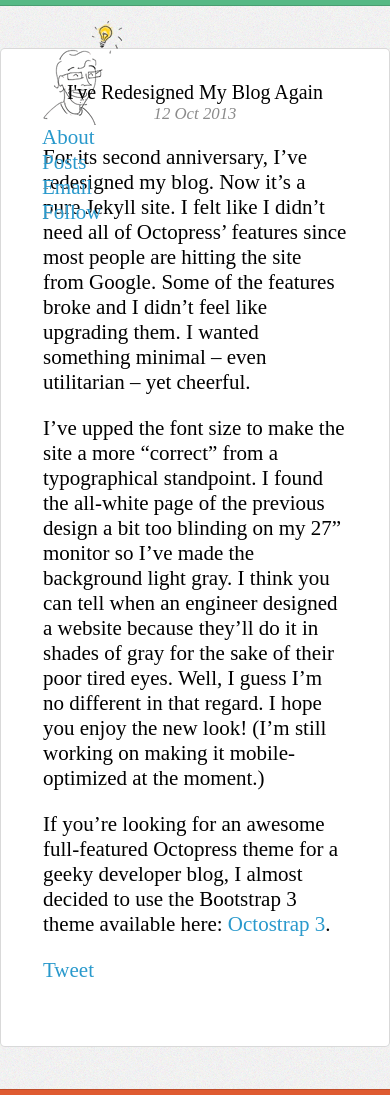
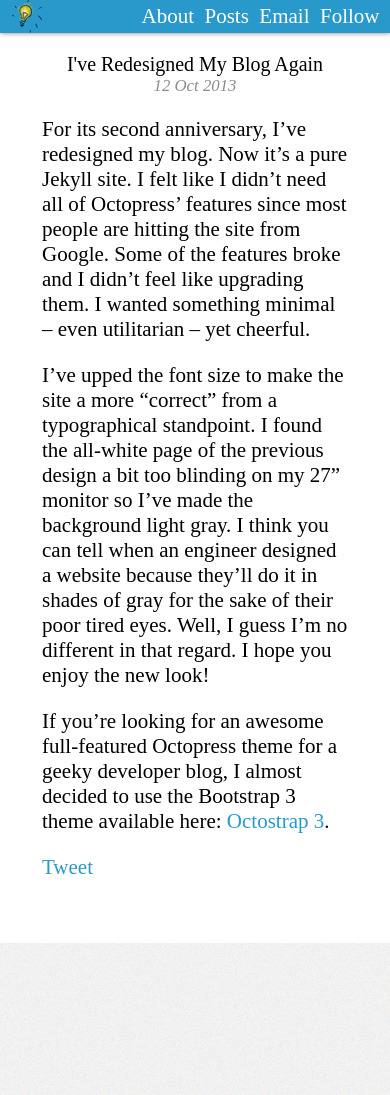
Before and after one commit to jstarrdewar/jstarrdewar.github.io, a Jekyll site: the page built from _posts/2013-10-12-ive-redesigned-the-blog-again.markdown, in a window 390 px wide and 1095 px high. Built offline with Jekyll 4.4.1, drawn with Linux system fonts in a browser that asks for light colours; Markdown is read by kramdown in place of the engine named in the settings; comment, search, counter and statistics services are not loaded.

Commit message:
Added mobile layout and google analytics.

```diff
--- a/_layouts/default.html
+++ b/_layouts/default.html
@@ -17,10 +17,7 @@
 	<link rel="apple-touch-icon" sizes="114x114" href="/assets/images/apple-touch-icon-76x76.png" />
 	<link rel="apple-touch-icon" sizes="144x144" href="/assets/images/apple-touch-icon-152x152.png" />
 
-    <!-- syntax highlighting CSS -->
     <link rel="stylesheet" href="/css/syntax.css">
-
-    <!-- Custom CSS -->
     <link rel="stylesheet" href="/css/main.css">
 
     <script type="text/javascript" src="/js/picturefill_matchmedia.js"></script>
@@ -40,17 +37,14 @@
 
   </head>
   <body>
+	  <div id="topStripe" class="stripe"></div>
+
+
   	<header class="tk-omnes-pro">
-  		<!-- <h1>John Starr Dewar</h1> -->
-		<!-- <div>
-			John
-		</div>
-		<div>
-			Starr
-		</div>
-		<div>
-			Dewar
-		</div> -->
+  	  <div class="container">
+
+  		<h1>John Starr Dewar</h1>
+
 			<div id="pic">
 			</div>
   		<div id="nav">
@@ -59,26 +53,15 @@
 			<a href="http://www.123contactform.com/form-724791/Email-Me">Email</a>
   			<a href="/follow">Follow</a>
   		</div>
+	</div>
+
 	</header>
-	  <div id="topStripe" class="stripe"></div>
+
   	  <div id="topMargin" class="margin"></div>
 
 
     <div id="main" class="container">
 
-		<!-- <header class="tk-omnes-pro">
-			<h1>John Starr Dewar</h1>
-			<div id="nav">
-				<a>Blog</a>
-				<a>About</a>
-				<a>Projects</a>
-				<a>Contact</a>
-			</div>
-		</header> -->
-
-			<!-- <div id="name">
-				JOHN STARR DEWAR
-			</div> -->
       <div class="site tk-freight-sans-pro">
         {{ content }}
       </div>
@@ -117,18 +100,21 @@
   }
   checkHeight();
 
-  /*
-  if (!Modernizr.flexwrap && window.innerHeight > bottomStripe.offsetTop + 10) {
-	  bottomStripe.parentNode.removeChild(bottomStripe);
-  }*/
+
   </script>
-    <!-- /container
+  <script type="text/javascript">
 
-    <a class="twitter-timeline" href="https://twitter.com/jstarrdewar" data-widget-id="377253789658402816">Tweets by @jstarrdewar</a>
-    <script>!function(d,s,id){var js,fjs=d.getElementsByTagName(s)[0],p=/^http:/.test(d.location)?'http':'https';if(!d.getElementById(id)){js=d.createElement(s);js.id=id;js.src=p+"://platform.twitter.com/widgets.js";fjs.parentNode.insertBefore(js,fjs);}}(document,"script","twitter-wjs");</script>
+    var _gaq = _gaq || [];
+    _gaq.push(['_setAccount', 'UA-8569918-1']);
+    _gaq.push(['_trackPageview']);
 
--->
+    (function() {
+      var ga = document.createElement('script'); ga.type = 'text/javascript'; ga.async = true;
+      ga.src = ('https:' == document.location.protocol ? 'https://ssl' : 'http://www') + '.google-analytics.com/ga.js';
+      var s = document.getElementsByTagName('script')[0]; s.parentNode.insertBefore(ga, s);
+    })();
 
+  </script>
 
   </body>
 </html>
--- a/_layouts/post.html
+++ b/_layouts/post.html
@@ -9,7 +9,6 @@ layout: default
 <div class="post">
 {{ content }}
 </div>
-<div class="cf"></div>
 <div id="share">
 	<a href="https://twitter.com/share" class="twitter-share-button" data-via="jstarrdewar" data-size="large" data-count="none">Tweet</a>
 	<div style="float:right">
--- a/_posts/2013-10-12-ive-redesigned-the-blog-again.markdown
+++ b/_posts/2013-10-12-ive-redesigned-the-blog-again.markdown
@@ -9,6 +9,6 @@ comments: true
 
 For its second anniversary, I’ve redesigned my blog. Now it’s a pure Jekyll site. I felt like I didn’t need all of Octopress’ features since most people are hitting the site from Google.  Some of the features broke and I didn’t feel like upgrading them. I wanted something minimal – even utilitarian – yet cheerful.
 
-I’ve upped the font size to make the site a more “correct” from a typographical standpoint. I found the all-white page of the previous design a bit too blinding on my 27” monitor so I’ve made the background light gray. I think you can tell when an engineer designed a website because they’ll do it in shades of gray for the sake of their poor tired eyes. Well, I guess I’m no different in that regard. I hope you enjoy the new look! (I’m still working on making it mobile-optimized at the moment.)
+I’ve upped the font size to make the site a more “correct” from a typographical standpoint. I found the all-white page of the previous design a bit too blinding on my 27” monitor so I’ve made the background light gray. I think you can tell when an engineer designed a website because they’ll do it in shades of gray for the sake of their poor tired eyes. Well, I guess I’m no different in that regard. I hope you enjoy the new look!
 
 If you’re looking for an awesome full-featured Octopress theme for a geeky developer blog, I almost decided to use the Bootstrap 3 theme available here: [Octostrap 3](https://github.com/kAworu/octostrap3).
--- a/css/main.css
+++ b/css/main.css
@@ -146,10 +146,7 @@ header {
 }
 
 header h1 {
-	text-align: center;
-	font-size: 3rem;
-	font-weight: 100;
-	color: #8B8B8B;
+	display:none;
 }
 
 #nav a {
@@ -205,7 +202,7 @@ header h1 {
 .container {
     margin: auto;
     max-width: 38rem;
-    min-width: 14rem;
+    min-width: 240px;
 }
 
 .fullWidthImage img {
@@ -235,6 +232,7 @@ header h1 {
 	width: 100%;
 }
 
+/*
 .site .header a {
   font-weight: bold;
   text-decoration: none;
@@ -261,6 +259,7 @@ header h1 {
 .site .header a.extra:hover {
   color: #000;
 }
+*/
 
 .site .meta {
   color: #aaa;
@@ -310,3 +309,83 @@ hr {
 #disqus_thread {
 	padding-top: 1rem;
 }
+
+@media (max-width: 1060px) {
+	header {
+		top: 0;
+		left: 0;
+		width: 100%;
+		color: #555;
+		font-size: 1rem;
+		text-align: center;
+		background: #2999CC;
+/*	    border-bottom: 1px solid rgba(0,0,0,.15);*/
+		  -webkit-box-shadow: 0px 0px 5px rgba(0, 0, 0, 0.5);
+		  -moz-box-shadow:    0px 0px 5px rgba(0, 0, 0, 0.5);
+		  box-shadow:         0px 0px 5px rgba(0, 0, 0, 0.5);
+	}
+
+	#topStripe, #bottomStripe {
+		display: none;
+	}
+
+/*	header h1 {
+		display: block;
+		float: left;
+		font-size: 1rem;
+		font-weight: 100;
+		color: #145986;
+		text-shadow: 0 1px 1px #5CB1D8;
+	}*/
+
+	#pic {
+		background-size: 80px;
+		width: 32px;
+		height: 33px;
+		background-position-x: 31px;
+		float: left;
+	}
+
+	#nav {
+		float: right;
+	}
+
+	#nav a {
+		display: inline-block;
+		margin-left: .25rem;
+		text-shadow: none;
+		color: white;
+		line-height: 32px;
+	}
+
+	#nav a:visited { color: white; }
+}
+
+@media (max-width: 814px) {
+	.container {
+		max-width: 100%;
+	}
+
+	.site {
+		border-radius: 0;
+		border: none;
+	}
+
+	.margin {
+		height: 1rem;
+	}
+
+	#nav {
+		margin-right: .5rem;
+	}
+
+	#pic {
+		margin-left: .5rem;
+	}
+}
+
+@media (max-width: 339px) {
+	html {
+		font-size: 16px;
+	}
+}
```
